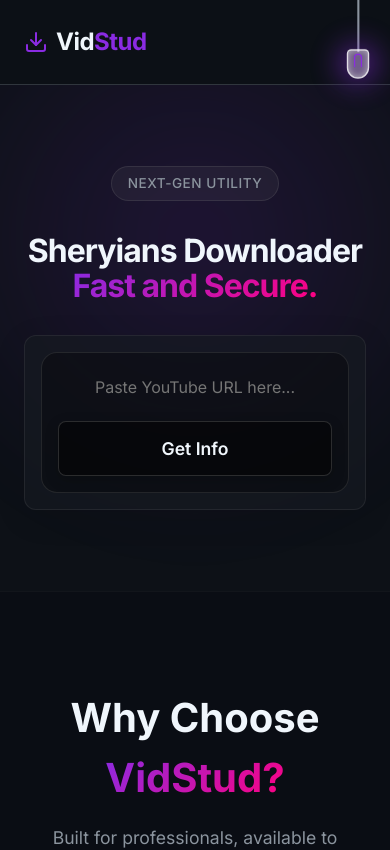
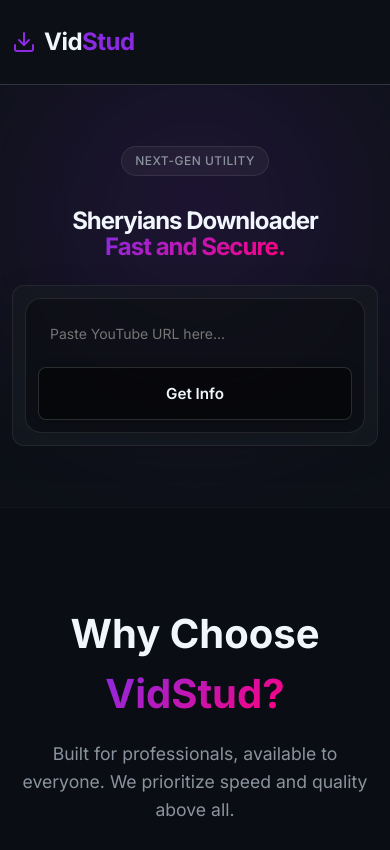
Before and after one commit to siddhartha220507/video-downloader-frontend, a React (Create React App) app: page / in a window 390 px wide. Shown: the top 850 px of the page. Built offline with nearby package versions, Linux system fonts and the light colour scheme; no server answers.

Commit message:
first commit

```diff
--- a/src/App.js
+++ b/src/App.js
@@ -19,10 +19,13 @@
   // Floating Lamp Pull State
   const [isPullingLamp, setIsPullingLamp] = useState(false);
 
-  // WebGL Fluid Background Simulator
+  // WebGL Fluid Background Simulator (disabled on mobile for better performance)
   useEffect(() => {
-    // Initialize WebGL Fluid if the script is loaded
-    if (window.WebGLFluid) {
+    // Check if device is mobile/tablet
+    const isMobile = /Android|webOS|iPhone|iPad|iPod|BlackBerry|IEMobile|Opera Mini/i.test(navigator.userAgent);
+
+    // Initialize WebGL Fluid only on desktop devices for performance
+    if (window.WebGLFluid && !isMobile) {
       window.WebGLFluid(document.querySelector('canvas'), {
         IMMEDIATE: true,
         TRIGGER: 'hover',
@@ -113,7 +116,7 @@
     }
   };
 
-  // STEP 2: DOWNLOAD
+  // STEP 2: DOWNLOAD with proper filename
   const download = async (type) => {
     setIsDownloading(true);
     try {
@@ -144,7 +147,38 @@
         return;
       }
 
-      window.open(data.downloadUrl);
+      // Use filename from backend or generate one
+      const filename = data.filename || `${data.title || "video"}.${type === "mp3" ? "mp3" : "mp4"}`;
+
+      // Fetch the file as blob for proper download support (especially mobile)
+      try {
+        const fileRes = await fetch(data.downloadUrl);
+        if (!fileRes.ok) {
+          throw new Error("Failed to fetch file");
+        }
+
+        const blob = await fileRes.blob();
+
+        // Create a blob URL and trigger download
+        const blobUrl = URL.createObjectURL(blob);
+        const link = document.createElement('a');
+        link.href = blobUrl;
+        link.download = filename;
+        link.style.display = 'none';
+
+        document.body.appendChild(link);
+        link.click();
+
+        // Cleanup
+        document.body.removeChild(link);
+        URL.revokeObjectURL(blobUrl);
+
+        console.log("✅ Download started:", filename);
+      } catch (blobErr) {
+        // Fallback to window.open for cases where blob fetch fails
+        console.warn("⚠️ Blob download failed, using fallback:", blobErr.message);
+        window.open(data.downloadUrl, '_blank');
+      }
 
     } catch (err) {
       console.error("🔴 Download Error:", err.message);
--- a/src/index.css
+++ b/src/index.css
@@ -175,19 +175,60 @@
 
 /* Mobile Responsiveness (<768px) */
 @media (max-width: 768px) {
-  .hero-section { padding: 3rem 0; min-height: 60vh; }
-  .hero-heading { font-size: 2rem; }
+  /* Improve touch interactions */
+  button, input, select { -webkit-user-select: none; user-select: none; -webkit-tap-highlight-color: transparent; }
 
+  /* Prevent double-tap zoom on inputs - keep 16px font size */
+  input[type="url"], input[type="text"], select { font-size: 16px; }
+
+  /* Hero Section */
+  .hero-section { padding: 2rem 0; min-height: 55vh; }
+  .hero-heading { font-size: 1.75rem; }
+  .hero-badge { font-size: 0.75rem; }
+
+  /* Form Improvements */
   .form-input-group { flex-direction: column; padding: 1rem; align-items: stretch; border-radius: 16px; gap: 1rem; }
-  .form-input { text-align: center; font-size: 1rem; }
-  .form-submit-btn { width: 100%; padding: 1rem; font-size: 1.1rem; }
-  .form-icon { display: none; /* Hide icon on small scr to save space */ }
+  .form-input { text-align: left; font-size: 16px; padding: 0.75rem; }
+  .form-input::placeholder { font-size: 14px; }
+  .form-submit-btn { width: 100%; padding: 1.2rem; font-size: 1rem; min-height: 48px; }
+  .form-submit-btn:active { transform: translateY(-1px); }
+  .form-icon { display: none; }
 
+  /* Video Results */
   .video-info-container { flex-direction: column; align-items: center; text-align: center; }
-  .video-thumbnail { max-width: 100%; }
-  .video-action-row { flex-direction: column; width: 100%; }
-  .download-btn { width: 100%; padding: 1rem; }
+  .video-thumbnail { max-width: 100%; width: 100%; height: auto; }
+  .video-title { font-size: 1.1rem; }
+  .video-details { width: 100%; }
+  .video-action-row { flex-direction: column; width: 100%; gap: 0.75rem; }
+  .download-btn { width: 100%; padding: 1.2rem; font-size: 0.95rem; min-height: 48px; box-shadow: none; border: 1px solid rgba(128,128,128,0.3); }
+  .download-btn:active { background: var(--text-primary); color: var(--bg-color); }
 
-  .lamp-container { right: 4%; transform: scale(0.7); }
-  .lamp-pull-text { display: none; /* Hide text on mobile */ }
+  /* Loader */
+  .loader-box { padding: 1.5rem; }
+  .loader-spinner { width: 40px; height: 40px; }
+
+  /* Lamp */
+  .lamp-container { right: 4%; transform: scale(0.6); }
+  .lamp-pull-text { display: none; }
+
+  /* Container */
+  .container { padding: 0 1rem; }
 }
+
+/* Extra Small Devices (<480px) */
+@media (max-width: 480px) {
+  .hero-section { padding: 1.5rem 0; min-height: 50vh; }
+  .hero-heading { font-size: 1.5rem; margin-bottom: 1.5rem; }
+  .hero-badge { padding: 0.3rem 0.8rem; }
+
+  .form-wrapper { padding: 0.75rem; }
+  .form-input-group { padding: 0.75rem; gap: 0.75rem; }
+  .form-submit-btn { padding: 1rem; font-size: 0.95rem; }
+
+  .video-title { font-size: 1rem; }
+  .download-btn { padding: 1rem; font-size: 0.9rem; }
+
+  .container { padding: 0 0.75rem; }
+
+  .lamp-container { display: none; }
+}
```
